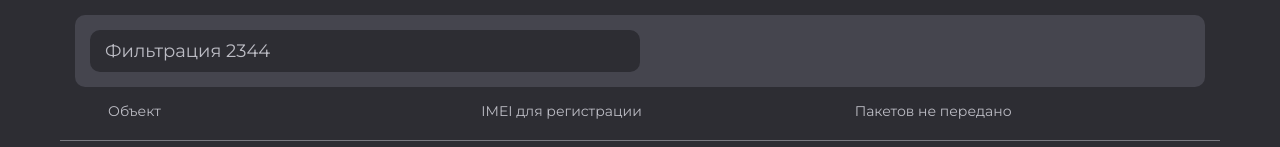
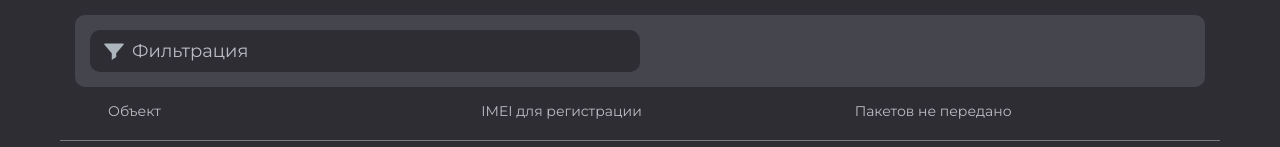
Before and after one commit to ArseniyKhal/fort-telecom, a React (Create React App) app: page / in a window 1280 px wide. Shown: the top 147 px of the page. Built offline with nearby package versions, Linux system fonts and the light colour scheme.

Commit message:
фильтрация

```diff
--- a/src/App.styles.js
+++ b/src/App.styles.js
@@ -93,13 +93,22 @@ export const SearchBG = styled.div`
   background-color: #45454e;
   padding: 15px;
   border-radius: 10px;
+  position: relative;
+`
+export const FilterSvg = styled.svg`
+  height: 24px;
+  width: 24px;
+  fill: #adb5bd;
+  position: absolute;
+  top: 50%;
+  transform: translate(50%, -50%);
 `
 export const SearchText = styled.input`
   font-family: 'Montserrat', sans-serif;
   border-radius: 10px;
   border: none;
   background: #2d2d33;
-  padding: 10px 15px;
+  padding: 10px 15px 10px 42px;
   -webkit-box-flex: 1;
   -ms-flex-positive: 1;
   font-style: normal;
--- a/src/App.tsx
+++ b/src/App.tsx
@@ -1,5 +1,6 @@
 import { ResultItem } from './components/ResultItem/ResultItem'
 import { fileData } from './data'
+import { ChangeEvent, useState } from 'react'
 import * as S from './App.styles'
 
 export interface DataType {
@@ -10,13 +11,27 @@ export interface DataType {
 }
 
 function App() {
-  const lastMap = fileData.map((el: DataType) => {
+  const [searchText, setSearchText] = useState('')
+  let List = fileData
+
+  // фильтрация
+  if (searchText) {
+    List = fileData.filter(
+      (el) =>
+        el.name.toLowerCase().includes(searchText.toLowerCase()) ||
+        el.IMEI.toLowerCase().includes(searchText.toLowerCase()),
+    )
+  }
+
+  // подсчет пакетов с отставанием
+  const slowPackets = List.filter(
+    (el: DataType) => el.value !== 0 && el.value !== undefined,
+  )
+
+  const ListMap = List.map((el: DataType) => {
     return <ResultItem key={el.id} dataItem={el}></ResultItem>
   })
 
-  const slowPackets = fileData.filter(
-    (el: DataType) => el.value !== 0 && el.value !== undefined,
-  )
   return (
     <>
       <S.GlobalStyle />
@@ -25,13 +40,16 @@ function App() {
           <S.MyComponent>
             <S.SearchSection>
               <S.SearchBG>
+                <S.FilterSvg viewBox="0 0 32 32">
+                  <path d="  M3.241,7.646L13,19v9l6-4v-5l9.759-11.354C29.315,6.996,28.848,6,27.986,6H4.014C3.152,6,2.685,6.996,3.241,7.646z" />
+                </S.FilterSvg>
                 <S.SearchText
                   type="text"
-                  placeholder="Фильтрация 2344"
-                  // value={searchText}
-                  // onChange={(e) => {
-                  //   setSearchText(e.target.value)
-                  // }}
+                  placeholder="Фильтрация"
+                  value={searchText}
+                  onChange={(e: ChangeEvent<HTMLInputElement>) => {
+                    setSearchText(e.target.value)
+                  }}
                 />
               </S.SearchBG>
             </S.SearchSection>
@@ -41,16 +59,16 @@ function App() {
               <S.ResultsTitleCol3>IMEI для регистрации</S.ResultsTitleCol3>
               <S.ResultsTitleCol4>Пакетов не передано</S.ResultsTitleCol4>
             </S.HeaderTable>
-            <S.BodyTable>{lastMap}</S.BodyTable>
+            <S.BodyTable>{ListMap}</S.BodyTable>
             <S.FooterTable>
               <S.FooterText>
-                Объектов: <span>{fileData.length}</span>
+                Объектов: <span>{List.length}</span>
               </S.FooterText>
               <S.FooterText>
                 Из них с сильным отставанием: <span>{slowPackets.length}</span>
               </S.FooterText>
               <S.FooterText>
-                Показано: <span>{fileData.length}</span>
+                Показано: <span>{List.length}</span>
               </S.FooterText>
             </S.FooterTable>
           </S.MyComponent>
--- a/src/components/ResultItem/ResultItem.tsx
+++ b/src/components/ResultItem/ResultItem.tsx
@@ -1,8 +1,10 @@
-import { useState } from 'react'
+import { ChangeEvent, MouseEvent, useState } from 'react'
 import { DataType } from '../../App'
 import * as S from './ResultItem.styles'
 
 export const ResultItem = ({ dataItem }: { dataItem: DataType }) => {
+  const [checked, setChecked] = useState(false)
+
   let colorTextValue: string
   if (dataItem.value === undefined) {
     colorTextValue = 'white'
@@ -13,14 +15,21 @@ export const ResultItem = ({ dataItem }: { dataItem: DataType }) => {
   }
   return (
     <S.ResultsItem
-    // onClick={() => handleClickUser()}
-    // style={{
-    //   height: `${isVisibleUser ? '200px' : ''}`,
-    //   gridTemplateColumns: `${isVisibleUser ? '200px 1fr ' : ''}`,
-    // }}
+      onClick={(e: MouseEvent<HTMLButtonElement>) => {
+        e.stopPropagation()
+        setChecked(!checked)
+      }}
     >
       <S.ResultsItemCol1>
-        <S.InputСheckbox type="checkbox" id={dataItem.id}></S.InputСheckbox>
+        <S.InputСheckbox
+          type="checkbox"
+          id={dataItem.id}
+          checked={checked}
+          onChange={(e: ChangeEvent<HTMLInputElement>) => {
+            e.stopPropagation()
+            setChecked(!checked)
+          }}
+        ></S.InputСheckbox>
         <S.InputLabel htmlFor={dataItem.id}></S.InputLabel>
       </S.ResultsItemCol1>
       <S.ResultsItemCol2>{dataItem.name}</S.ResultsItemCol2>
```
